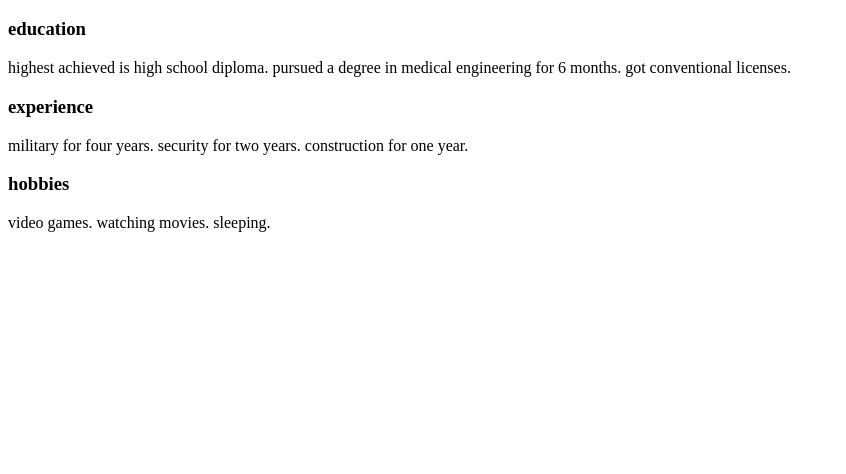
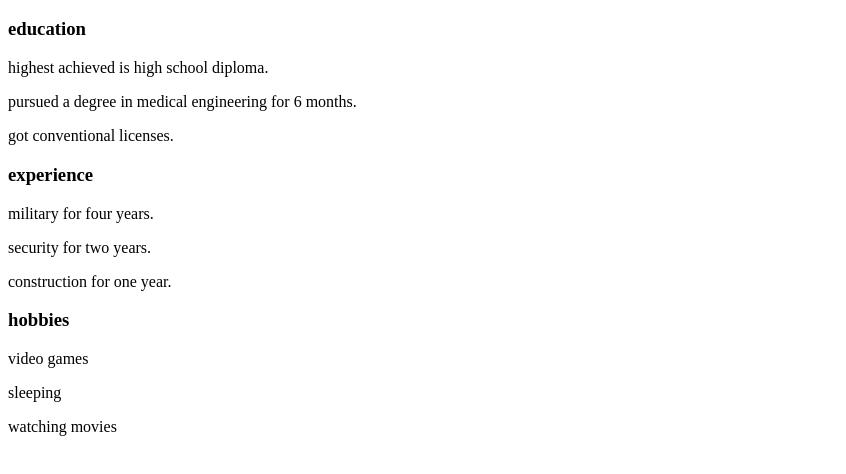
Before and after one commit to jonathandrew/basic-basic-portfolio, a plain HTML site: page index.html in a window 1280 px wide. Shown: the part 48-522 px from the top of the page, without its empty margins (0-846 px from the left). Drawn offline with Linux system fonts and the light colour scheme.

Commit message:
final product

```diff
--- a/index.html
+++ b/index.html
@@ -3,22 +3,25 @@
     <body>
         <h1> jonathan Drew</h1>
         <h3>education</h3>
-            <p>
-             highest achieved is high school diploma.
-             pursued a degree in medical engineering for 6 months.
-             got conventional licenses.
-            </p>
+            <div>
+                <p>highest achieved is high school diploma.</p>
+                <p>pursued a degree in medical engineering for 6 months.</p>
+                <p>got conventional licenses.</p>
+            </div>
+
         <h3>experience</h3>
-            <p>
-            military for four years.
-            security for two years.
-            construction for one year.
-            </p>
+            <div>
+                <p>military for four years.</p>
+                <p>security for two years.</p>
+                <p>construction for one year.</p>
+            </div>
+
         <h3>hobbies</h3>
-            <p>
-            video games.
-            watching movies.
-            sleeping.
-            </p>
+            <div>
+                <p>video games</p>
+                <p>sleeping</p>
+                <p>watching movies</p>
+            </div>
+
     </body>
 </html>
```
